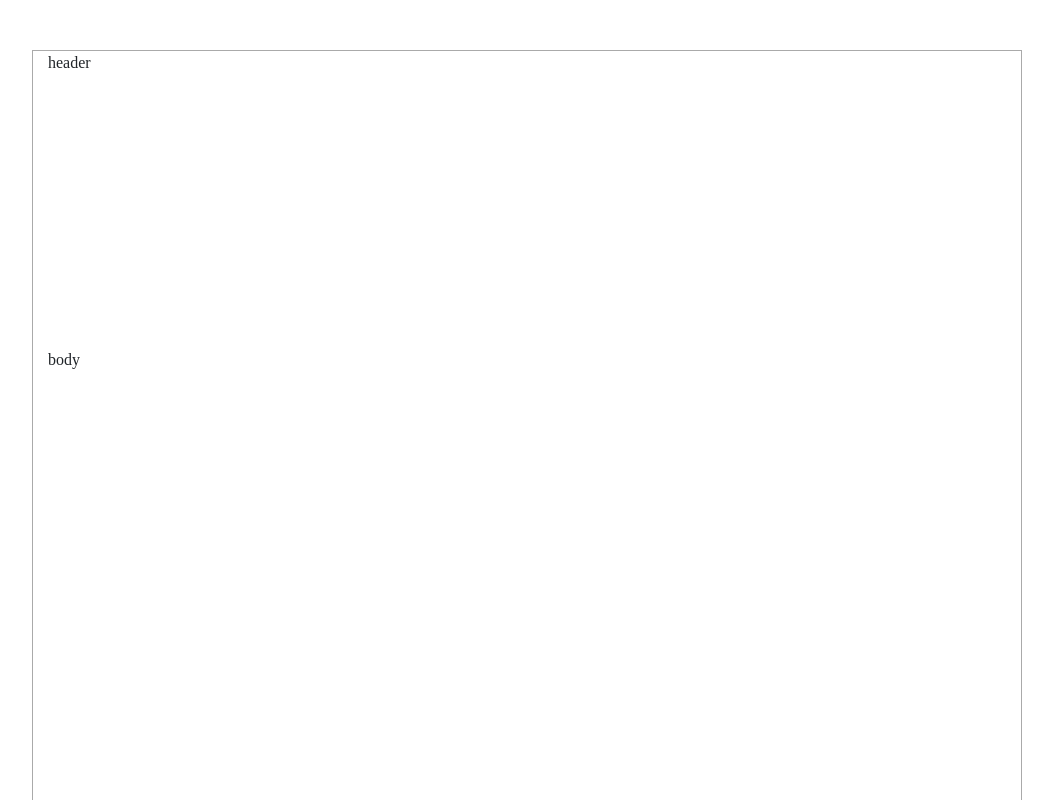
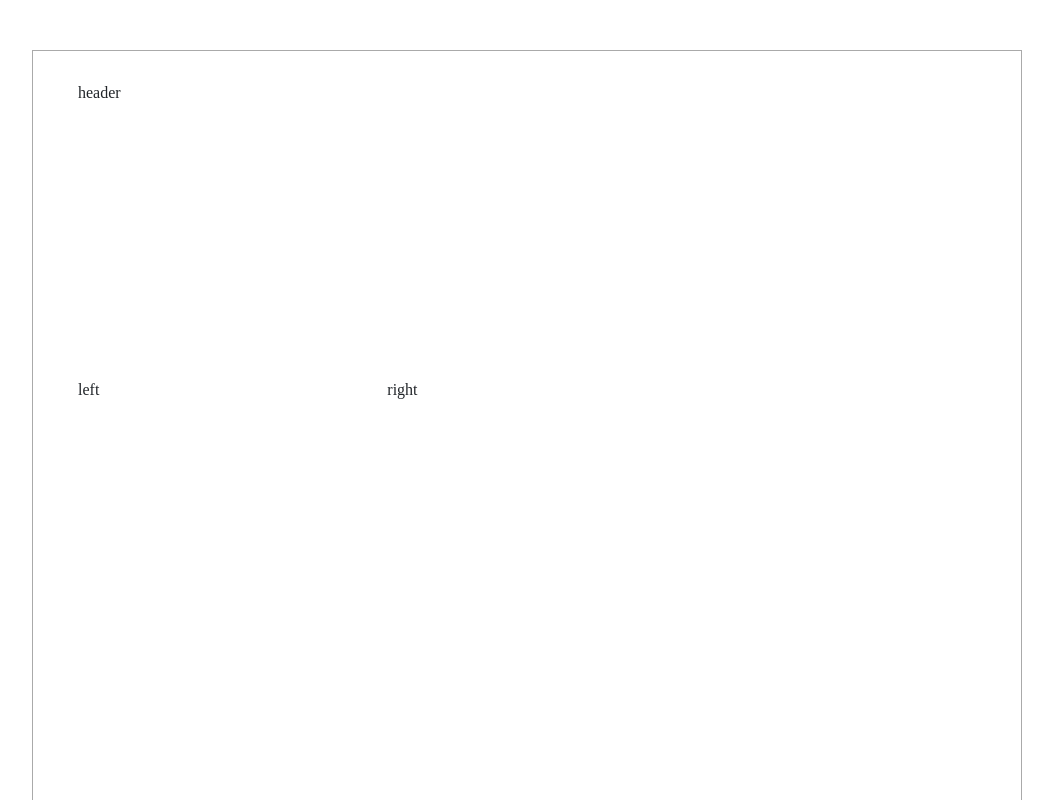
Before and after one commit to ShowKa/Resume, a Vue app: page / in a window 1280 px wide. Shown: the top 800 px of the page, without its empty margins (113-1166 px from the left). Built offline with nearby package versions, Linux system fonts and the light colour scheme.

Commit message:
Left & Right section

```diff
--- a/src/components/BodyComponent.vue
+++ b/src/components/BodyComponent.vue
@@ -1,12 +1,37 @@
 <template>
 <div class="body">
-    body
+  <div class="body__row row">
+    <div class="body__left col-md-4">
+      <Left />
+    </div>
+    <div class="body__right col-md-8">
+      <Right />
+    </div>
+  </div>
 </div>
 </template>
 <script>
+import Left from './Left.vue'
+import Right from './Right.vue'
 export default {
+  components: {
+    Left,
+    Right
+  }
 }
 </script>
 <style lang="scss">
 @import 'assets/app.scss';
+.body {
+  height: 100%;
+  &__row {
+    height: 100%;
+  }
+  &__left {
+    height: 100%;
+  }
+  &__right {
+    height: 100%;
+  }
+}
 </style>
--- a/src/components/Field.vue
+++ b/src/components/Field.vue
@@ -33,9 +33,16 @@ export default {
     border: 1px solid #aaaaaa;
     &__header {
       height: percentage($header_ratio);
+      padding-top: 30px;
+      padding-bottom: 30px;
+      padding-left: 30px;
     }
     &__body {
       height: percentage(1 - $header_ratio);
+      padding-top: 30px;
+      padding-bottom: 30px;
+      padding-left: 30px;
+      padding-right: 30px;
     }
 }
 </style>
--- a/src/components/Left.vue
+++ b/src/components/Left.vue
@@ -0,0 +1,12 @@
+<template>
+<div class="left">
+    left
+</div>
+</template>
+<script>
+export default {
+}
+</script>
+<style lang="scss">
+@import 'assets/app.scss';
+</style>
--- a/src/components/Right.vue
+++ b/src/components/Right.vue
@@ -0,0 +1,12 @@
+<template>
+<div class="right">
+    right
+</div>
+</template>
+<script>
+export default {
+}
+</script>
+<style lang="scss">
+@import 'assets/app.scss';
+</style>
```
